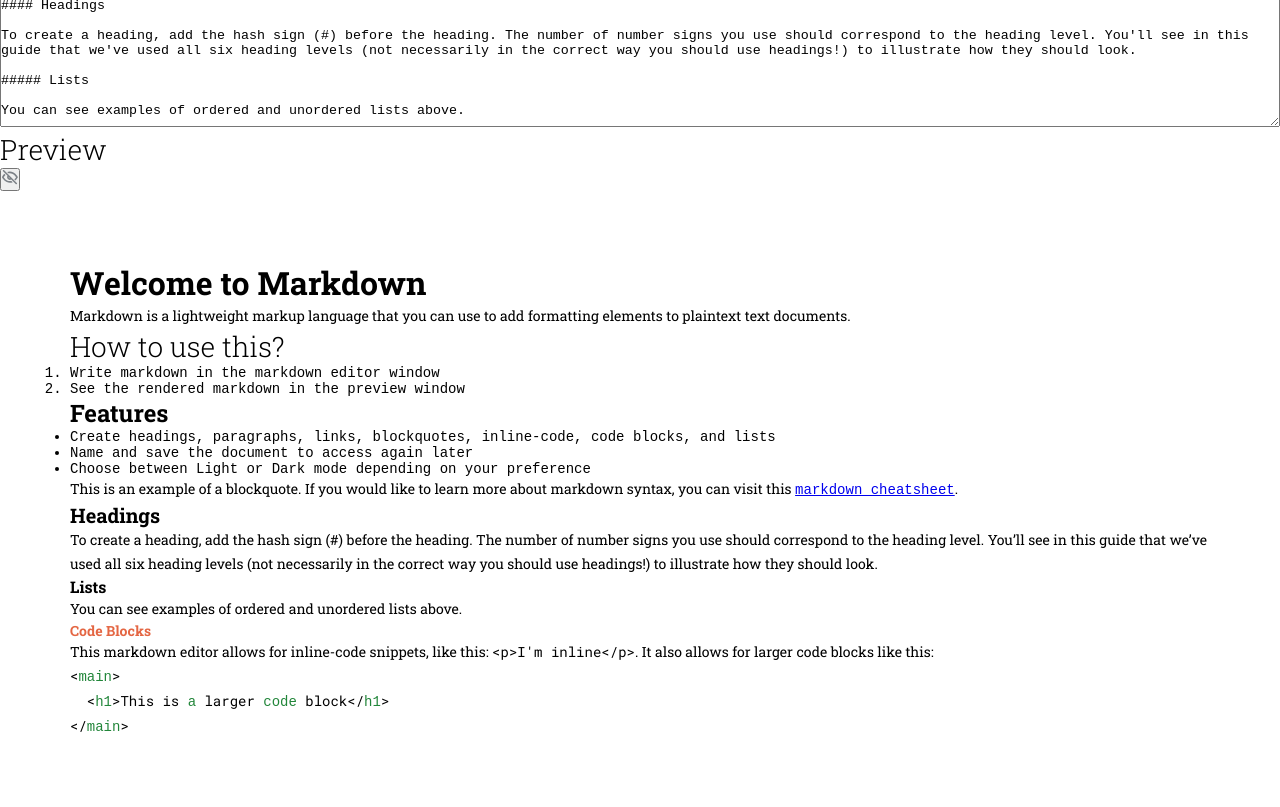
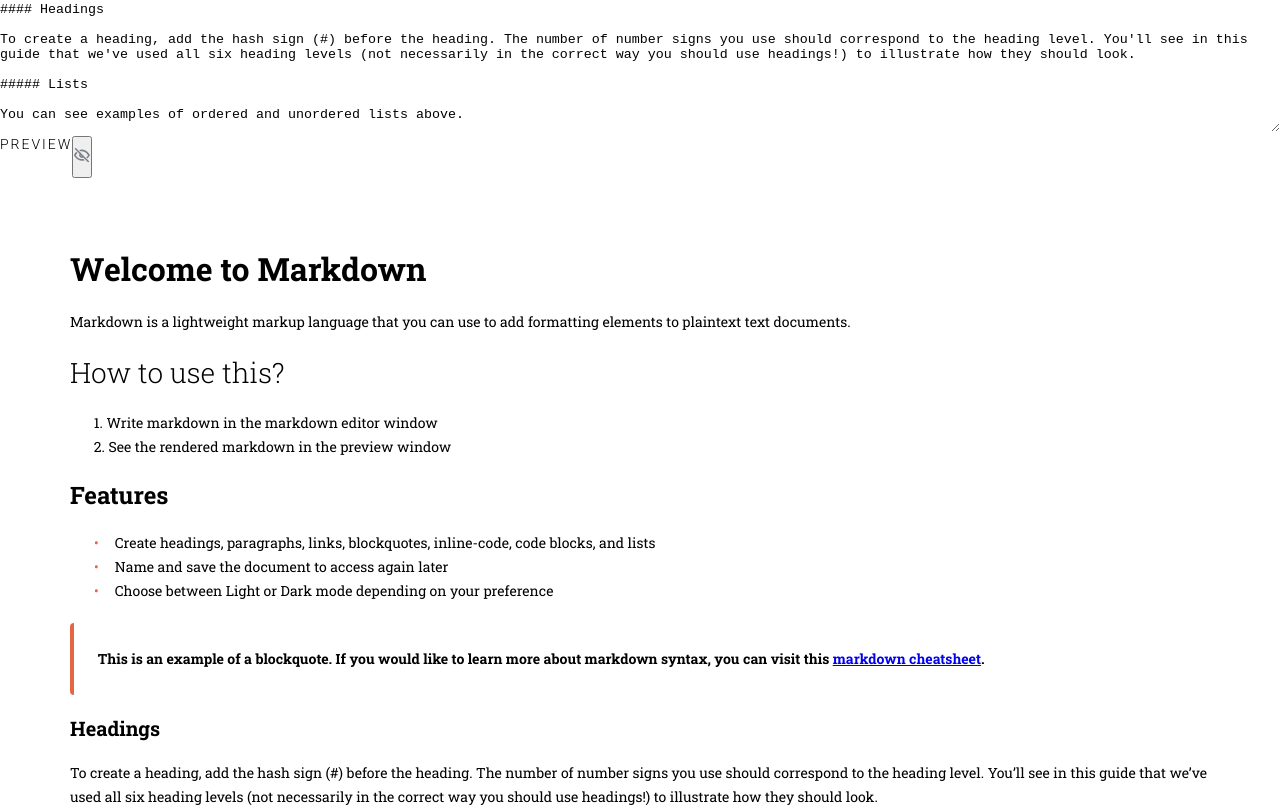
Before and after one commit to bradleyhop/frontend-mentor-in-browser-markdown-editor, a Vue app: page / in a window 1280 px wide. Shown: the part 380-1187 px from the top of the page. Built offline with nearby package versions, Linux system fonts and the light colour scheme.

Commit message:
styling preview MD; cleanup and refactoring

```diff
--- a/src/App.vue
+++ b/src/App.vue
@@ -26,13 +26,13 @@ export default {
         this.markdownText = data[1].content;
       })
       .catch(() => {
-        console.error("fetch error!!");
+        this.markdownText = "# Cannot find default Markdown text!!";
       });
   },
 
   computed: {
     // 'watches' textarea field for changes and updates html preview
-    preview: function () {
+    previewMD: function () {
       return DOMPurify.sanitize(
         marked(this.markdownText, {
           pendantic: false,
@@ -42,7 +42,6 @@ export default {
           smartypants: true,
           xhtml: true,
           highlight: function (code) {
-            console.log("code fired!");
             return hljs.highlightAuto(code).value;
           },
         })
@@ -98,12 +97,13 @@ export default {
 
   <main>
     <header class="header-markdown">
-      <h2>Markdown</h2>
+      <h2 class="in-app-heading-s main-heading">MARKDOWN</h2>
       <textarea class="markdown-text" v-model="markdownText"></textarea>
     </header>
 
     <header class="header-preview">
-      <h2>Preview</h2>
+      <div class="preview-heading-container">
+        <h2 class="in-app-heading-s main-heading">PREVIEW</h2>
         <!-- on press, hide the markdown code and only show the preview -->
         <button>
           <img
@@ -111,8 +111,9 @@ export default {
             alt="icon of eye indicating markdown preview toggle"
           />
         </button>
+      </div>
       <!-- HTML preview of MD -->
-      <div class="html-preview-text" v-html="preview"></div>
+      <div class="html-preview-text" v-html="previewMD"></div>
     </header>
   </main>
 </template>
@@ -160,6 +161,14 @@ export default {
   }
 }
 
+.preview-heading-container {
+  display: inline-flex;
+}
+
+.main-heading {
+  min-height: 3rem;
+}
+
 .markdown-text {
   width: 100%;
   min-height: 50vh;
@@ -167,5 +176,10 @@ export default {
 
 .html-preview-text {
   margin: 5rem;
+
+  // seperate each child element
+  & > * {
+    margin-bottom: 1.43rem;
+  }
 }
 </style>
--- a/src/assets/scss/main.scss
+++ b/src/assets/scss/main.scss
@@ -1,9 +1,6 @@
 /*
  * Sets project defaults, globals, media query breakpoints, and app layout
  */
-
-@import "colors.scss";
-@import "typography.scss";
 
 // reset browser defaults
 *,
@@ -12,12 +9,9 @@
   margin: 0;
   padding: 0;
   box-sizing: border-box;
-
-  // only font in project
-  font-family: "Space Mono", monospace;
 }
 
+// REM
 html {
-  // REM
   font-size: 14px;
 }
--- /dev/null
+++ b/src/assets/scss/preview.scss
@@ -0,0 +1,46 @@
+/*
+ * These are settings for the general html tags rendered from the markdown.
+ * NB: Do not set colors for text and background here b/c of themeing!
+ */
+
+textarea {
+  border: none;
+}
+
+blockquote {
+  border-radius: 4px;
+  border-left: 4px solid $dark-orange;
+  font-weight: bold;
+  padding: 1.7rem;
+}
+
+pre {
+  border-radius: 4px;
+  padding: 1.7rem;
+}
+
+ol {
+  margin-left: 1.7rem;
+  list-style-position: inside; // sets margin to nubmers and not content
+}
+
+ul {
+  margin-left: 1.72rem;
+  list-style: none;
+
+  & > li::before {
+    content: "\2022"; // unicode for a bullet
+    color: $dark-orange;
+    display: inline-block;
+    // change these
+    padding-right: 1.14rem;
+  }
+}
+
+// To have code highlighting when its inline with text.
+// https://stackoverflow.com/questions/32812941/highlight-js-inline-mode-possible
+
+code {
+  @extend p;
+  font-family: "Roboto Mono", monospace;
+}
--- a/src/assets/scss/typography.scss
+++ b/src/assets/scss/typography.scss
@@ -4,44 +4,56 @@
  */
 
 h1 {
-  font-family: 'Roboto Slab', serif;
+  font-family: "Roboto Slab", serif;
   font-size: 32px;
   font-weight: bold;
+  line-height: 42px;
 }
 
 h2 {
-  font-family: 'Roboto Slab', serif;
+  font-family: "Roboto Slab", serif;
   font-size: 28px;
   font-weight: lighter;
+  line-height: 37px;
 }
 
 h3 {
-  font-family: 'Roboto Slab', serif;
+  font-family: "Roboto Slab", serif;
   font-size: 24px;
   font-weight: bold;
+  line-height: 32px;
 }
 
 h4 {
-  font-family: 'Roboto Slab', serif;
+  font-family: "Roboto Slab", serif;
   font-size: 20px;
   font-weight: bold;
+  line-height: 26px;
 }
 
 h5 {
-  font-family: 'Roboto Slab', serif;
+  font-family: "Roboto Slab", serif;
   font-size: 16px;
   font-weight: bold;
+  line-height: 21px;
 }
 
 h6 {
-  font-family: 'Roboto Slab', serif;
+  color: $dark-orange;
+  font-family: "Roboto Slab", serif;
   font-size: 14px;
   font-weight: bold;
-  color: $dark-orange;
+  line-height: 18px;
 }
 
 p {
-  font-family: 'Roboto Slab', serif;
+  font-family: "Roboto Slab", serif;
+  font-size: 14px;
+  line-height: 24px;
+}
+
+li {
+  font-family: "Roboto Slab", serif;
   font-size: 14px;
   line-height: 24px;
 }
@@ -51,25 +63,21 @@ b {
   font-weight: bold;
 }
 
-
-code {
-  @extend p;
-  font-family: 'Roboto Mono', monospace;
-}
-
 .in-app-heading-m {
-  font-family: 'Roboto', sans-serif;
+  font-family: "Roboto", sans-serif;
   font-size: 15px;
 }
 
 .in-app-heading-s {
-  font-family: 'Roboto', sans-serif;
+  font-family: "Roboto", sans-serif;
   font-size: 14px;
+  letter-spacing: 2px;
+  line-height: 16px;
   letter-spacing: 2px;
 }
 
 .in-app-body {
-  font-family: 'Roboto', sans-serif;
+  font-family: "Roboto", sans-serif;
   font-size: 13px;
   font-weight: lighter;
 }
--- a/vite.config.js
+++ b/vite.config.js
@@ -21,6 +21,7 @@ export default defineConfig({
         @import "@/assets/scss/main.scss";
         @import "@/assets/scss/colors.scss";
         @import "@/assets/scss/typography.scss";
+        @import "@/assets/scss/preview.scss";
         `,
       },
     },
```
Lines whose indentation alone changed are shown as unchanged.
